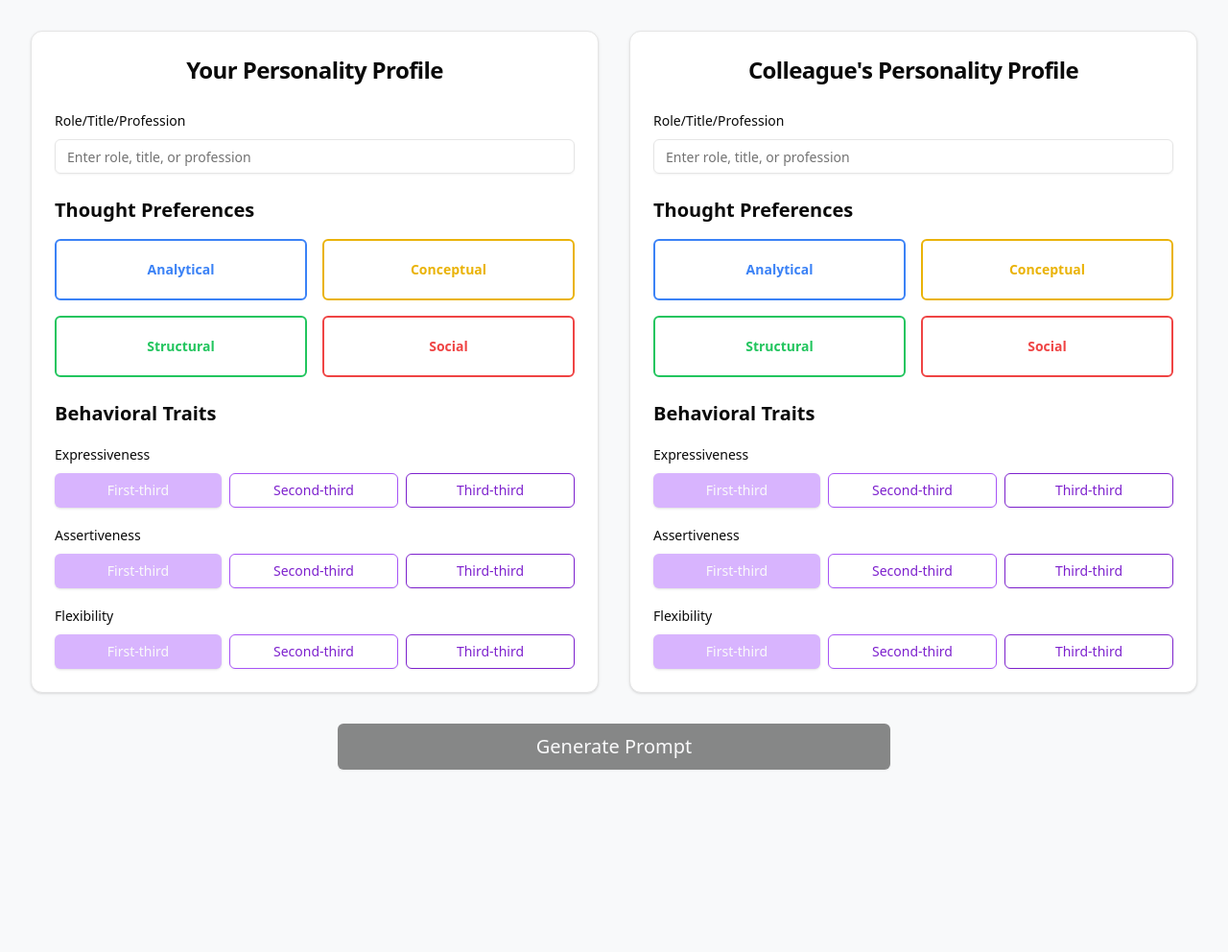
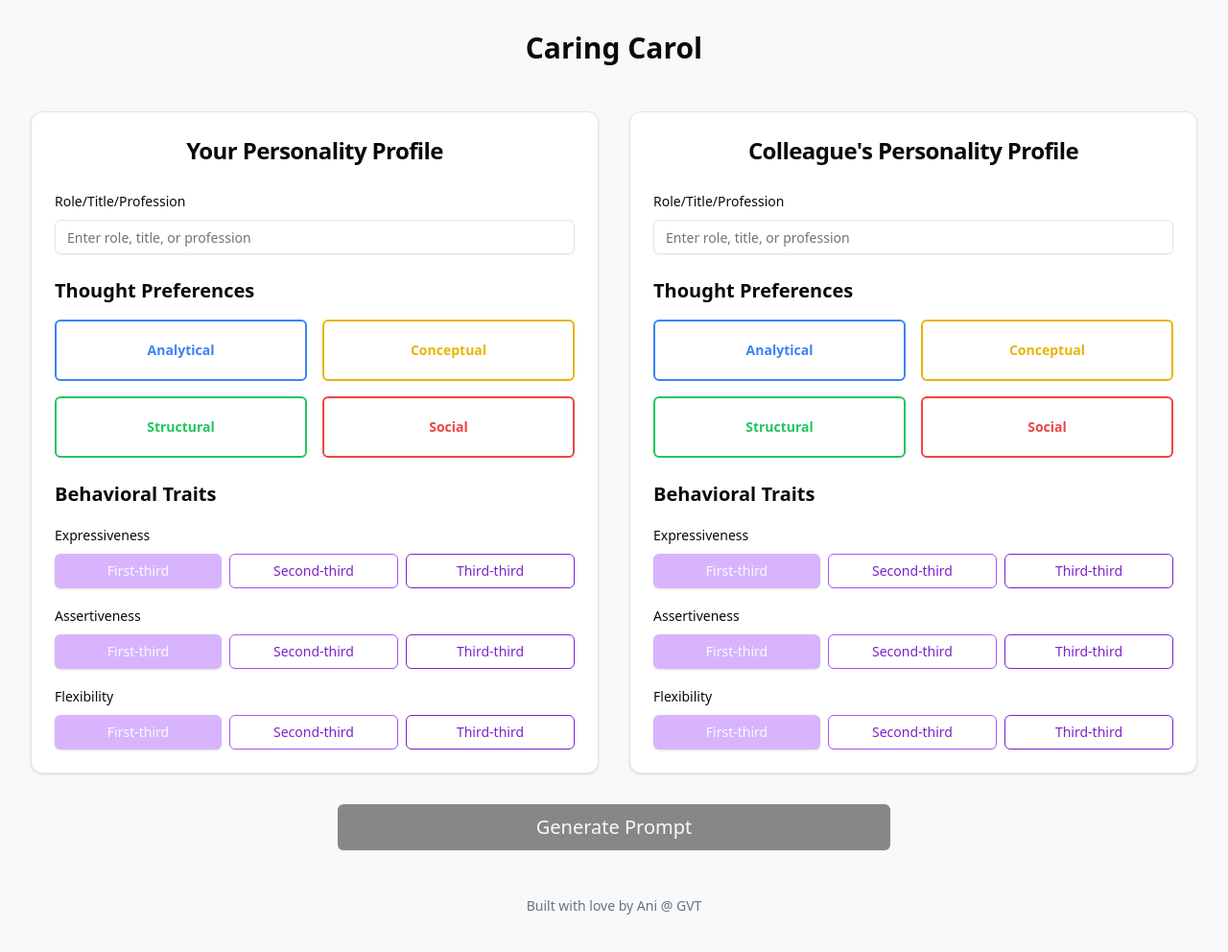
Before and after one commit to aniruddha-adhikary/caring-carol, a React (Vite) app: page / in a window 1280 px wide. Shown: the top 992 px of the page at 96% size. Before the commit the page ends 834 px from the top, so only its background shows below. Built offline with nearby package versions, Linux system fonts and the light colour scheme.

Commit message:
chore: add site name

```diff
--- a/src/App.tsx
+++ b/src/App.tsx
@@ -29,6 +29,7 @@ interface Profile {
 function App() {
   const [yourProfile, setYourProfile] = useState<Profile>({});
   const [colleagueProfile, setColleagueProfile] = useState<Profile>({});
+  const appName = "Caring Carol";
   const [comparison, setComparison] = useState("");
   const [showInstructions, setShowInstructions] = useState(false);
   const [isYourProfileValid, setIsYourProfileValid] = useState(false);
@@ -129,7 +130,8 @@ The situation will be provided by the user in following messages.`;
   const isGenerateDisabled = !isYourProfileValid || !isColleagueProfileValid;
 
   return (
-    <div className="flex flex-col items-center gap-8 p-8">
+    <div className="flex flex-col items-center gap-8 p-8 min-h-screen">
+      <h1 className="text-3xl font-bold mb-4">{appName}</h1>
       <Toaster position="top-right" />
       <div className="flex flex-col md:flex-row gap-8 w-full">
         <FancyForm
@@ -234,6 +236,9 @@ The situation will be provided by the user in following messages.`;
           </CardContent>
         </Card>
       )}
+      <footer className="mt-auto py-4 text-center text-sm text-gray-500">
+        Built with love by Ani @ GVT
+      </footer>
     </div>
   );
 }
```
